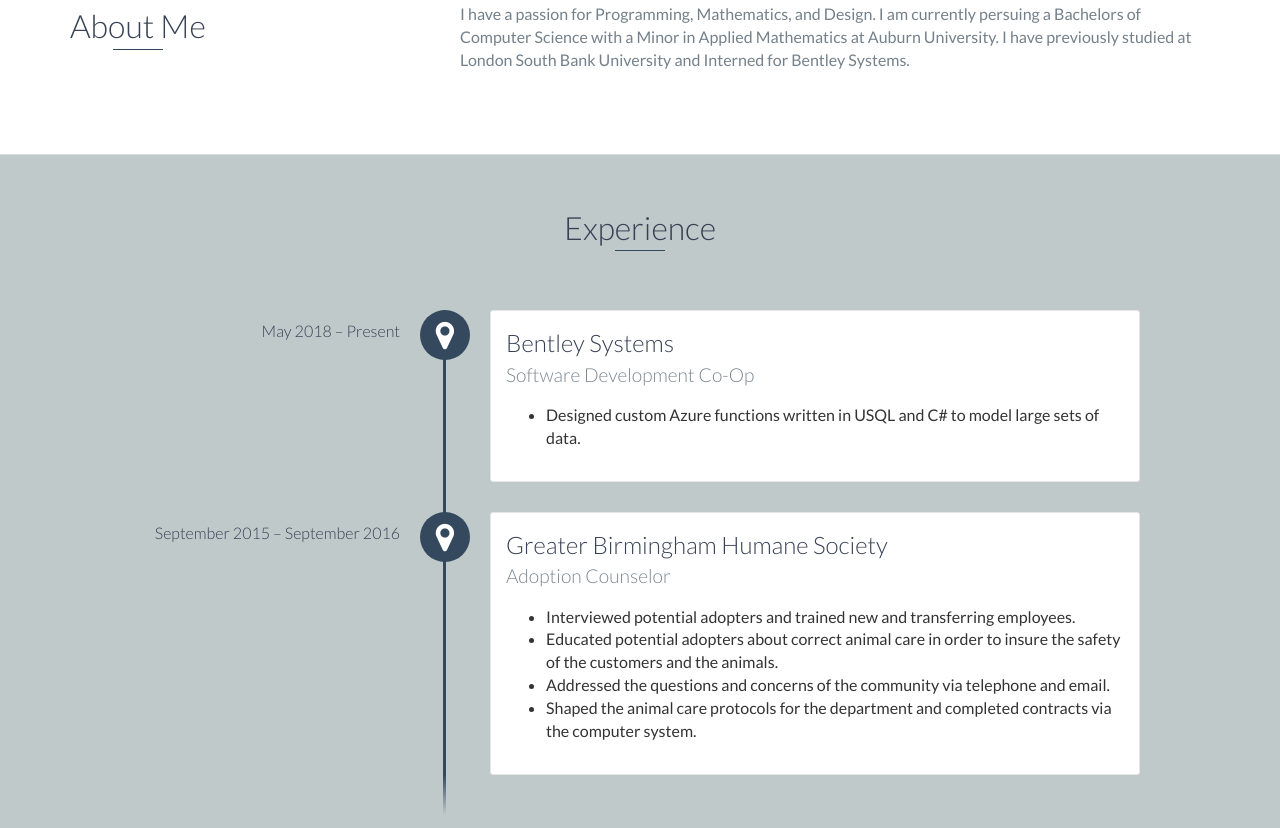
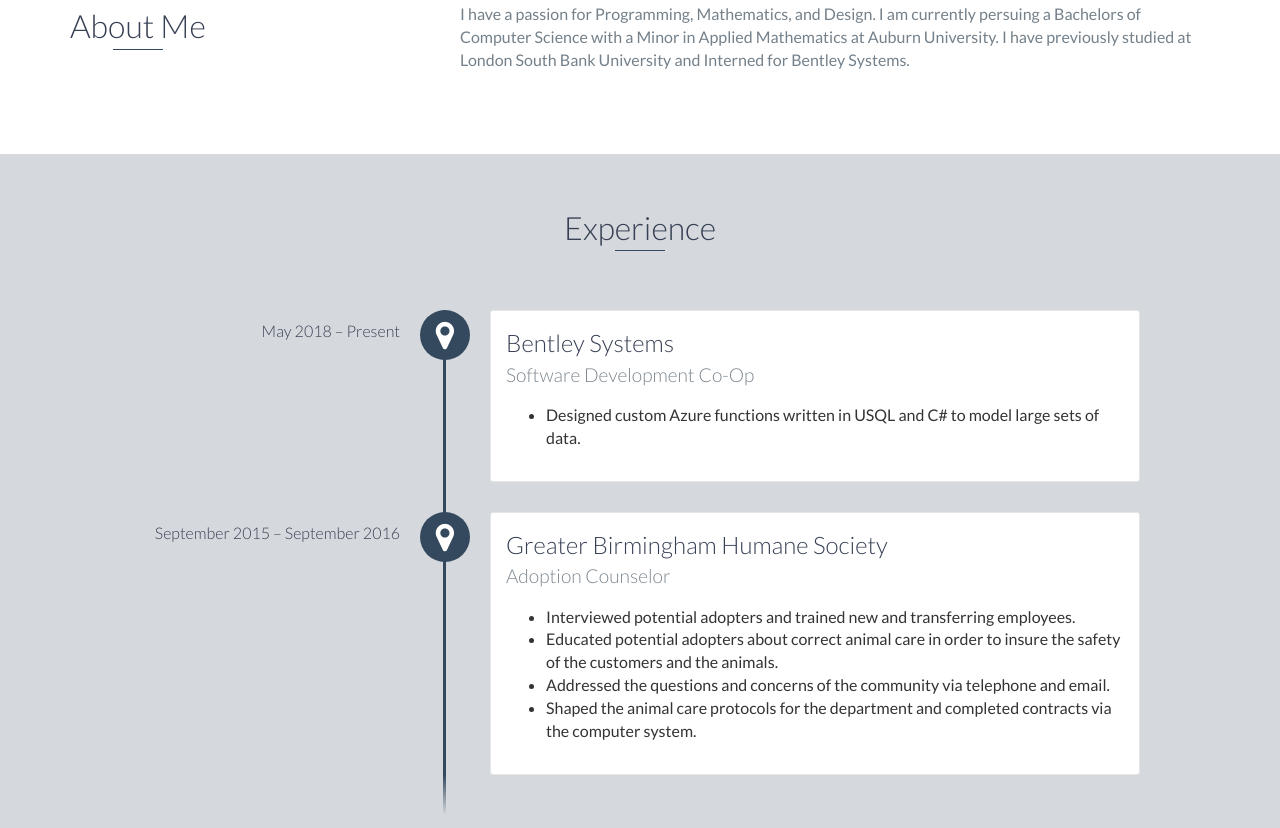
Before and after one commit to wfhendrix11/wfhendrix11.github.io, a website: page index.html in a window 1280 px wide. Shown: the part 872-1700 px from the top of the page. Drawn offline with nearby package versions, Linux system fonts and the light colour scheme.

Commit message:
color changes

```diff
--- a/scss/styles.scss
+++ b/scss/styles.scss
@@ -37,7 +37,7 @@
 
 // Define background colors
 $background: #fff;                      // changes menu background... thats about it
-$background-alt: #BFC9CA;               // changes half of the background. Original: #f2f2f5
+$background-alt: #D5D8DC;               // changes half of the background. Original: #f2f2f5
 
 // Define border colors
 $border: #dcd9d9;
```
Also changed, not shown: css/styles.css.
